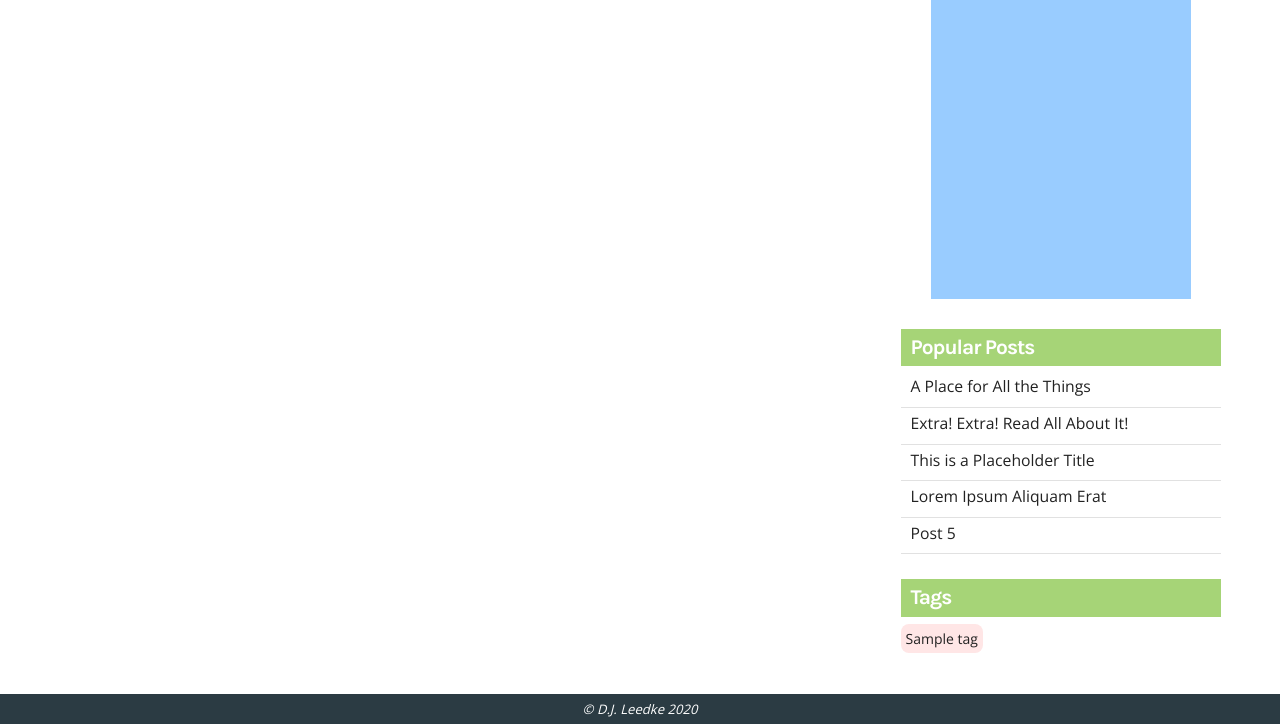
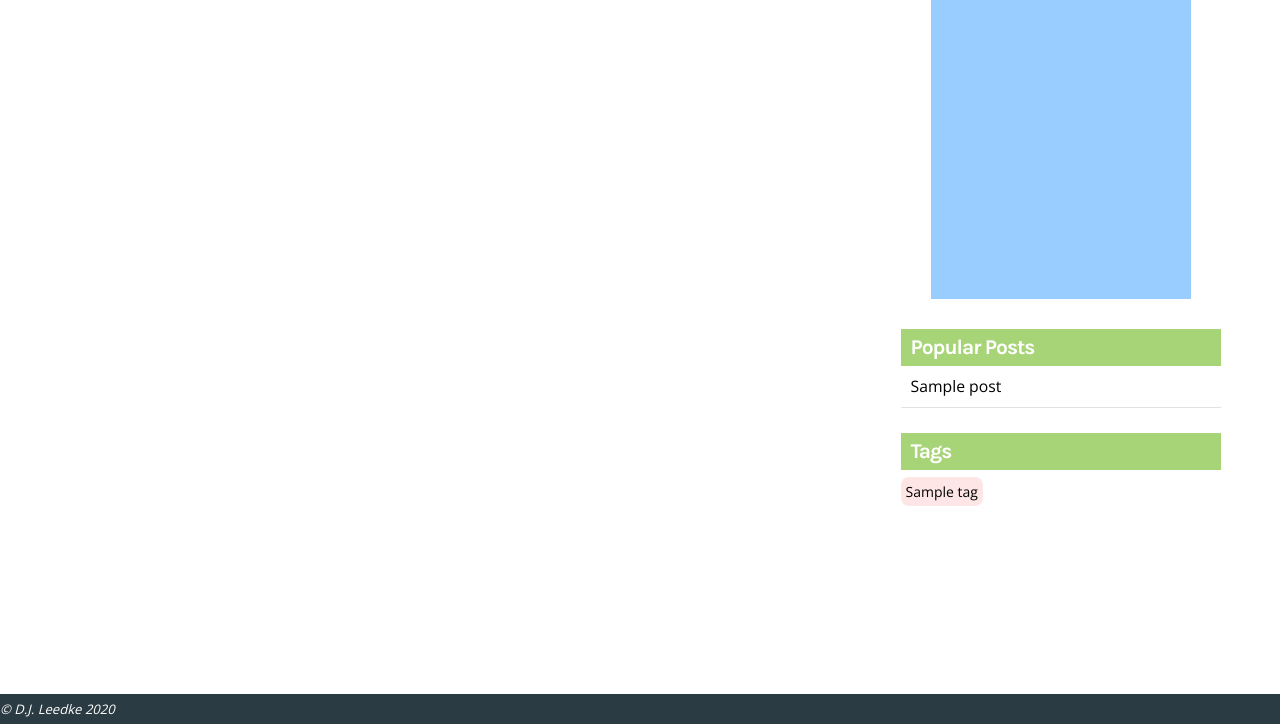
Before and after one commit to djleedke/code-deejay, a Django app: template blog/templates/blog/index.html in a window 1280 px wide. Shown: the part 76-800 px from the top of the page. Run offline with Django 3.2, Linux system fonts and the light colour scheme; the template is opened without the code that fills it: most values are stand-ins (such as "Sample title", 1, 10 or a date in 2020).

Commit message:
Tag search now functional, minor CSS updates

```diff
--- a/blog/context_processors.py
+++ b/blog/context_processors.py
@@ -4,9 +4,11 @@ from .models import Post
 def sidebar(request):
 
     tags = Post.tags.all()
+    popular_posts = Post.objects.filter(popular=True)
 
     context = {
         'tags':tags,
+        'popular_posts':popular_posts,
     }
 
     return context
--- a/blog/static/blog/blog.css
+++ b/blog/static/blog/blog.css
@@ -214,7 +214,7 @@ nav li:hover {
     color:#5E7845;
 }
 
-.post-title a {
+.post-preview a {
     text-decoration: none;
     color:inherit;
 }
@@ -364,7 +364,6 @@ nav li:hover {
 }
 
 #about-me-card {
-    margin-left:10%;
     margin-right:10%;
     text-align: left;
 }
@@ -398,8 +397,8 @@ nav li:hover {
 }
 
 #contact-form {
-    margin:0 10% 0 10%;
-    padding: 0 40px 0 40px;
+    margin-left:0;
+    margin-right:20%;
     text-align: left;
 }
 
@@ -448,11 +447,22 @@ nav li:hover {
     font-size: .9em;
 }
 
+#sidebar-popular a {
+    text-decoration: none;
+    color:black;
+}
+
+#sidebar-popular a:hover {
+    color:#5E7845;
+}
+
 #sidebar-popular hr {
     margin:0;
 }
 
 .tag {
+    text-decoration: none;
+    color:black;
     display:inline;
     border-radius: 8px;
     font-size: .8em;
@@ -462,6 +472,7 @@ nav li:hover {
 
 .tag:hover {
     background-color:#ffcccc;
+    color:black;
 }
 
 /*---------- Footer ---------- */
@@ -480,6 +491,12 @@ footer {
     color:white;
     font-style:italic;
     font-size:.75em;
+}
+
+#footer-content {
+    max-width:1280px;
+    margin:auto;
+    text-align: left;
 }
 
 /*---------- Media Queries ----------*/
@@ -603,6 +620,11 @@ footer {
         margin-right:5%;
 
     }
+
+    /*---------- Footer ----------*/
+    #footer-content {
+        margin-left:5%;
+    }
 }
 
 @media (min-width: 400px){
--- a/blog/templates/blog/base.html
+++ b/blog/templates/blog/base.html
@@ -17,9 +17,8 @@
         <!-- Page Content -->
         {% block content %}{% endblock %}
         <!-- Footer -->
-        <footer>&copy; D.J. Leedke 2020</footer>
+        <footer><div id="footer-content">&copy; D.J. Leedke 2020</div></footer>
         <!-- External JS -->
-        <script src="https://code.jquery.com/jquery-3.5.1.min.js" integrity="sha256-9/aliU8dGd2tb6OSsuzixeV4y/faTqgFtohetphbbj0=" crossorigin="anonymous"></script>
         <!-- My JS -->
         <script src="{% static 'blog/blog.js' %}"></script>
     </body>
--- a/blog/templates/blog/index.html
+++ b/blog/templates/blog/index.html
@@ -9,15 +9,17 @@
                 <div class="row">
                     <div class="post-card">
                         {% if post.post_image %}
-                        <img src="media/{{ post.post_image.image.name }}">
+                        <img src="/media/{{ post.post_image.image.name }}">
                         {% else %}
                         <img>
                         {% endif %}
                         <div class="post-preview">
-                            <h1 class="post-title"><a href="/{{post.slug}}">{{post.title}}</a></h1>
-                            <div class="post-description">
-                                {{post.description | safe}}
-                            </div>
+                            <a href="/{{post.slug}}">
+                                <h1 class="post-title">{{post.title}}</h1>
+                                <div class="post-description">
+                                    {{post.description | safe}}
+                                </div>
+                            </a>
                         </div>
                     </div>
                     {% if forloop.first %}
--- a/blog/templates/blog/sidebar.html
+++ b/blog/templates/blog/sidebar.html
@@ -3,22 +3,16 @@
     <div id="sidebar-popular">
         <h3 class="sidebar-banner">Popular Posts</h3>
         <ul>
-            <li>A Place for All the Things</li>
-            <hr>
-            <li>Extra! Extra! Read All About It!</li>
-            <hr>
-            <li>This is a Placeholder Title</li>
-            <hr>
-            <li>Lorem Ipsum Aliquam Erat</li>
-            <hr>
-            <li>Post 5</li>
-            <hr>
+            {% for post in popular_posts %}
+                <li><a href="/{{post.slug}}">{{post.title}}</a></li>
+                <hr>
+            {% endfor %}
         </ul>
     </div>
     <div id="sidebar-tags">
         <h3 class="sidebar-banner">Tags</h3>
         {% for tag in tags %}
-            <div class="tag">{{tag.name}}</div>
+            <a class="tag" href="/tags/{{tag.slug}}">{{tag.name}}</a>
         {% endfor %}
     </div>
 </div>
--- a/blog/urls.py
+++ b/blog/urls.py
@@ -7,5 +7,6 @@ urlpatterns = [
     path('about-me/', views.about_me, name='about_me'),
     path('contact/', views.contact, name='contact'),
     path('projects/', views.projects, name='projects'),
+    path('tags/<slug:slug>/', views.tag_detail, name='tag_detail'),
     path('<slug:slug>/', views.post_detail, name='post_detail'),
 ]
```
Also changed, not shown: blog/static/blog/blog.js (+0 -10 lines), blog/views.py (+12 -0 lines).
